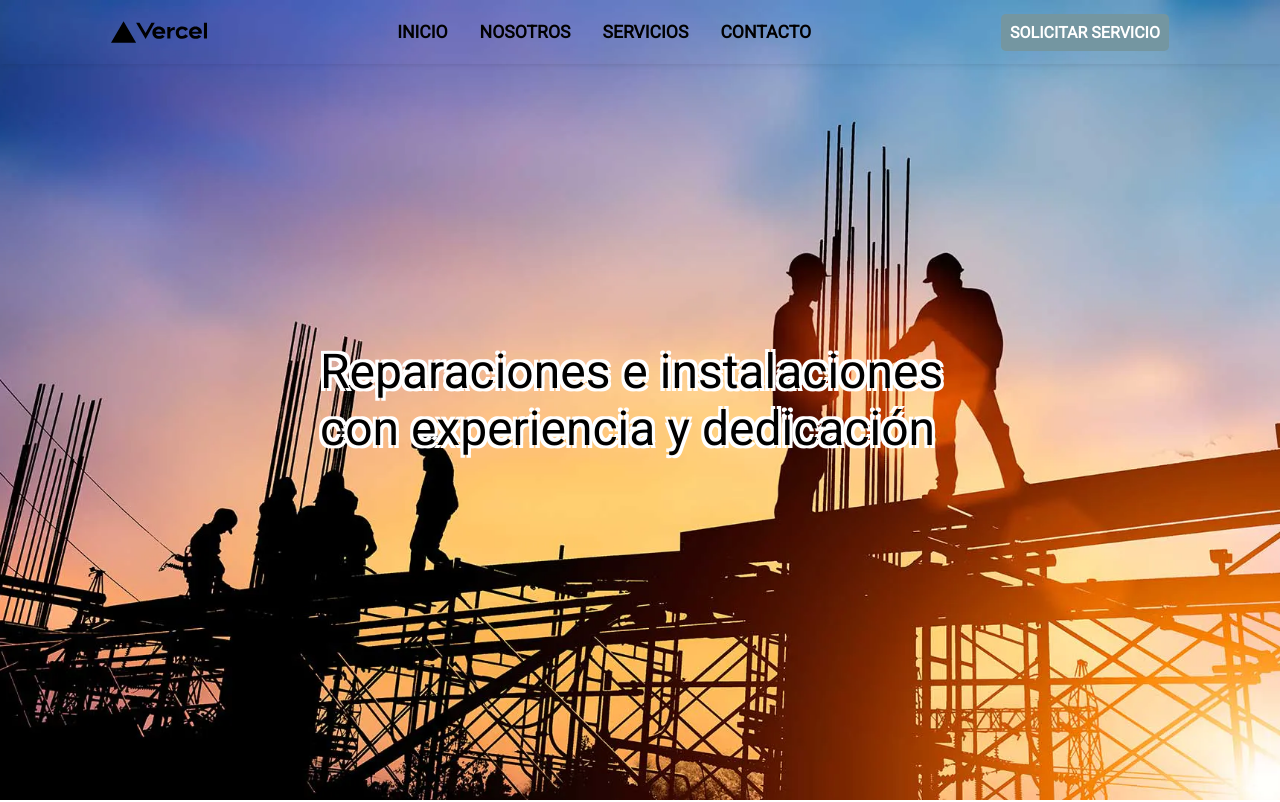
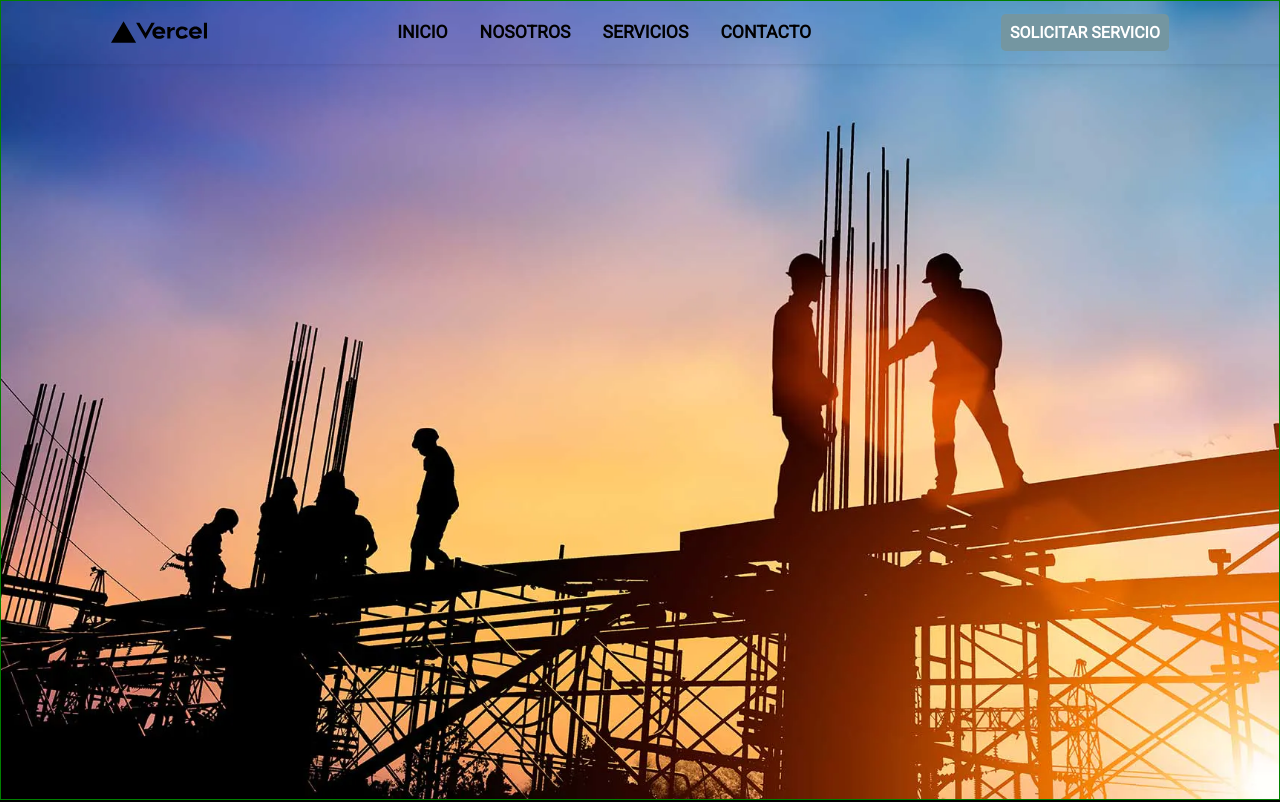
Before and after one commit to edsoncuno/my-maestro, a Next.js app: page / in a window 1280 px wide. Shown: the top 802 px of the page. Built offline with nearby package versions, Linux system fonts and the light colour scheme.

Commit message:
actualizando 1 x 1

```diff
--- a/src/app/page.js
+++ b/src/app/page.js
@@ -1,15 +1,19 @@
 import Inicio from "../components/inicio/Inicio";
+/*
 import Nosotros from "../components/nosotros/Nosotros";
 import Servicios from "../components/servicios/Servicios";
 import Contacto from "../components/contacto/Contacto";
+*/
 
 export default function Home() {
+  /*
+  <Nosotros />
+      <Servicios />
+      <Contacto />
+  */
   return (
     <main>
       <Inicio />
-      <Nosotros />
-      <Servicios />
-      <Contacto />
     </main>
   );
 }
--- a/src/components/footer/Footer.module.css
+++ b/src/components/footer/Footer.module.css
@@ -22,6 +22,10 @@
 .app .redesSociales {
   grid-column: 3 / span 1;
   grid-row: 1/-2;
+}
+
+.app .redesSociales h3{
+  text-align: center;
 }
 
 .app .redesSociales ul {
--- a/src/components/header/Header.js
+++ b/src/components/header/Header.js
@@ -69,7 +69,10 @@ export default function App() {
         onClick={(e) => scrollToSection(e)}
         className={styles.logo}
       ></a>
-      <nav className={`${isShowingSideBar ? styles.open : ""}`}>
+      <nav
+        className={`${isShowingSideBar ? styles.open : ""}`}
+        style={{ backgroundColor: `${backgroundColor}` }}
+      >
         <ul>{list}</ul>
       </nav>
       <a
--- a/src/components/header/Header.module.css
+++ b/src/components/header/Header.module.css
@@ -3,7 +3,6 @@
   justify-content: space-around;
   align-items: center;
   background-color: transparent;
-  /*background-color: var(--color-1);*/
   padding: 1rem;
   text-align: center;
   box-shadow: 0.1rem 0.1rem 0.3rem rgba(0, 0, 0, 0.1);
@@ -101,7 +100,7 @@
     width: 100%;
     height: 9rem;
     background-color: var(--color-1);
-    opacity: 0.9;
+    opacity: 1;
     display: flex;
     align-items: center;
     justify-content: center;
--- a/src/components/inicio/Inicio.js
+++ b/src/components/inicio/Inicio.js
@@ -1,9 +1,9 @@
 import styles from "./Inicio.module.css";
 
 export default function App() {
-  return (
-    <section id="section-inicio" className={styles.app}>
-      <div className={styles.container}>
+  /*
+
+  <div className={styles.container}>
         <div className={styles.carrusel}></div>
         <div className={styles.texto}>
           <h1 className={styles.titulo}>My Maestro</h1>
@@ -12,6 +12,10 @@ export default function App() {
           </p>
         </div>
       </div>
+  */
+  return (
+    <section id="section-inicio" className={styles.app}>
+      <div className={styles.container}></div>
     </section>
   );
 }
--- a/src/components/inicio/Inicio.module.css
+++ b/src/components/inicio/Inicio.module.css
@@ -1,21 +1,27 @@
 .app {
   height: 100vh;
   width: 100%;
-  min-width: 100%;
 }
 
 .container {
   width: 100%;
   height: 100%;
+  border: 1px solid green;
+  background-image: url("./assets/imagen1.png");
+  background-size: cover;
+  background-position: center;
+  background-repeat: no-repeat;
 }
 
 .container .carrusel {
   width: 100%;
   height: 100%;
+  /*
   background-image: url("./assets/imagen1.png");
   background-size: cover;
   background-position: center;
   background-repeat: no-repeat;
+  */
 }
 
 .container .texto {
```
